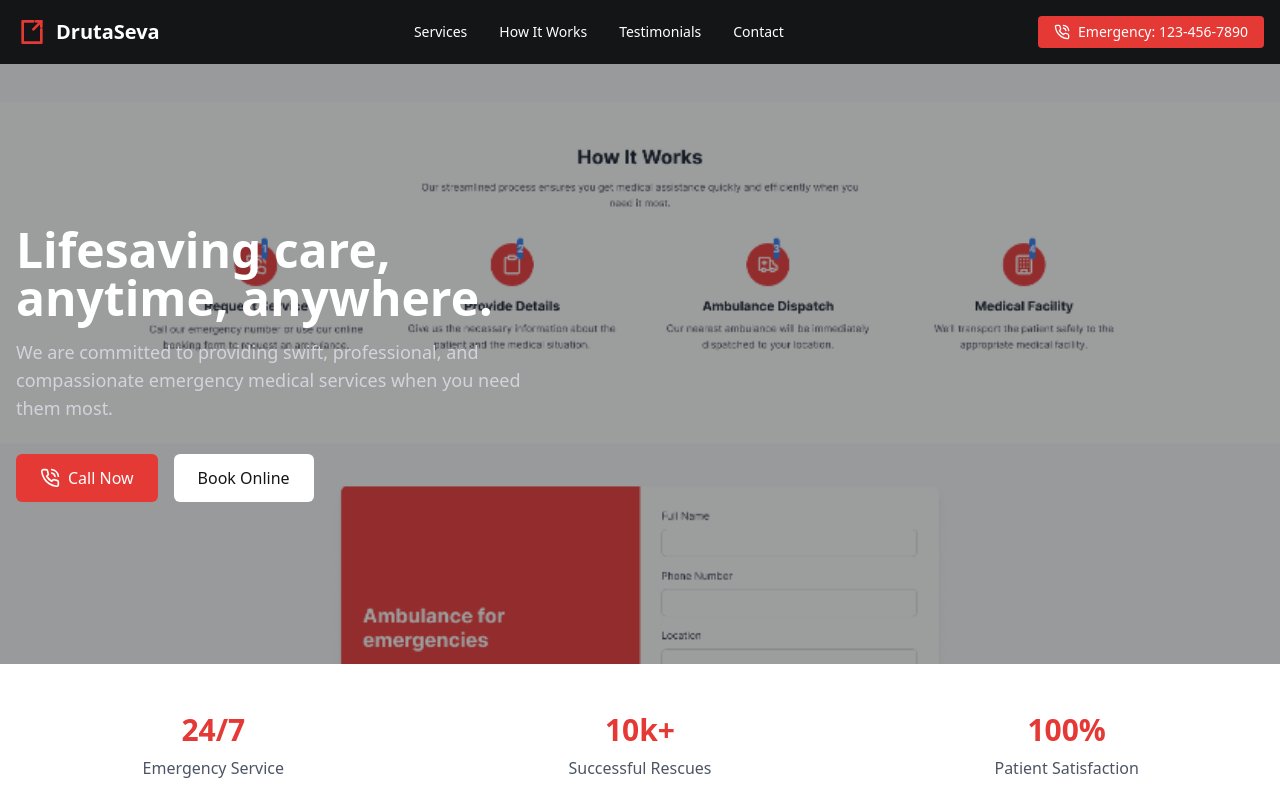
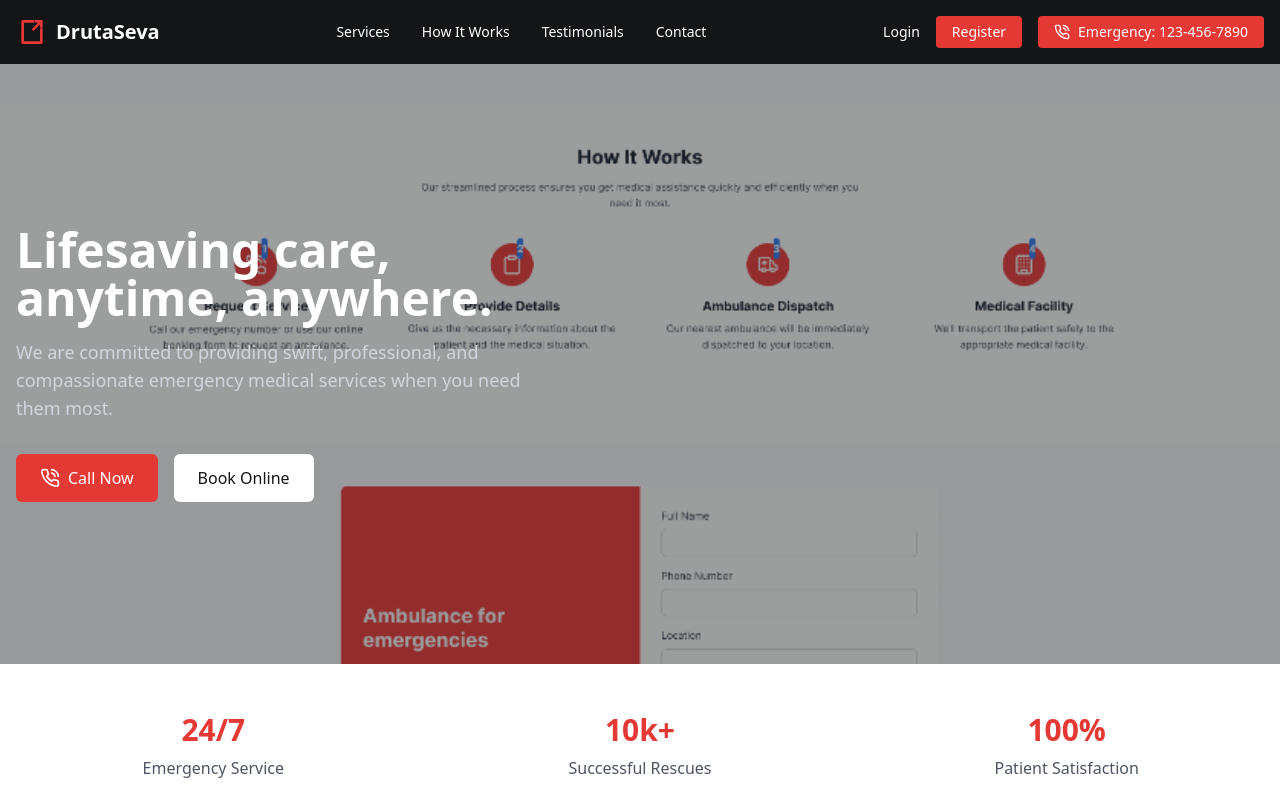
Before and after one commit to AakashO2/druta-seva-rescue-hub, a React (Vite) app: page / in a window 1280 px wide. Shown: the top 800 px of the page. Built offline with nearby package versions, Linux system fonts and the light colour scheme.

Commit message:
Fix: Pass props to Header and Hero components
The Header and Hero components in Index.tsx were not receiving the necessary props, leading to type errors. This commit fixes the issue by passing the correct props to these components.

```diff
--- a/src/components/Header.tsx
+++ b/src/components/Header.tsx
@@ -2,7 +2,12 @@
 import { Link } from 'react-router-dom';
 import { PhoneCall } from 'lucide-react';
 
-const Header = () => {
+interface HeaderProps {
+  onLoginClick?: () => void;
+  onRegisterClick?: () => void;
+}
+
+const Header = ({ onLoginClick, onRegisterClick }: HeaderProps) => {
   return (
     <header className="bg-dark-800 text-white py-4">
       <div className="container mx-auto px-4 flex justify-between items-center">
@@ -22,6 +27,23 @@ const Header = () => {
           <Link to="/testimonials" className="text-sm font-medium hover:text-druta transition-colors">Testimonials</Link>
           <Link to="/contact" className="text-sm font-medium hover:text-druta transition-colors">Contact</Link>
         </nav>
+        <div className="flex items-center space-x-4">
+          {onLoginClick && (
+            <button
+              onClick={onLoginClick}
+              className="text-sm font-medium hover:text-druta transition-colors"
+            >
+              Login
+            </button>
+          )}
+          {onRegisterClick && (
+            <button
+              onClick={onRegisterClick}
+              className="text-sm font-medium bg-druta text-white px-4 py-1.5 rounded hover:bg-druta-700 transition-colors"
+            >
+              Register
+            </button>
+          )}
           <a
             href="tel:123-456-7890"
             className="flex items-center bg-druta text-white px-4 py-1.5 rounded text-sm font-medium"
@@ -30,6 +52,7 @@ const Header = () => {
             Emergency: 123-456-7890
           </a>
         </div>
+      </div>
     </header>
   );
 };
--- a/src/components/Hero.tsx
+++ b/src/components/Hero.tsx
@@ -2,7 +2,11 @@
 import { Link } from 'react-router-dom';
 import { PhoneCall } from 'lucide-react';
 
-const Hero = () => {
+interface HeroProps {
+  onBookNowClick?: () => void;
+}
+
+const Hero = ({ onBookNowClick }: HeroProps) => {
   return (
     <div className="relative h-[600px] bg-dark-900">
       {/* Background overlay for the image */}
@@ -33,12 +37,21 @@ const Hero = () => {
             <PhoneCall className="w-5 h-5 mr-2" />
             Call Now
           </a>
+          {onBookNowClick ? (
+            <button
+              onClick={onBookNowClick}
+              className="flex items-center bg-white text-dark-800 px-6 py-3 rounded-md font-medium"
+            >
+              Book Online
+            </button>
+          ) : (
             <Link
               to="/book-ambulance"
               className="flex items-center bg-white text-dark-800 px-6 py-3 rounded-md font-medium"
             >
               Book Online
             </Link>
+          )}
         </div>
       </div>
     </div>
```
Lines whose indentation alone changed are shown as unchanged.
